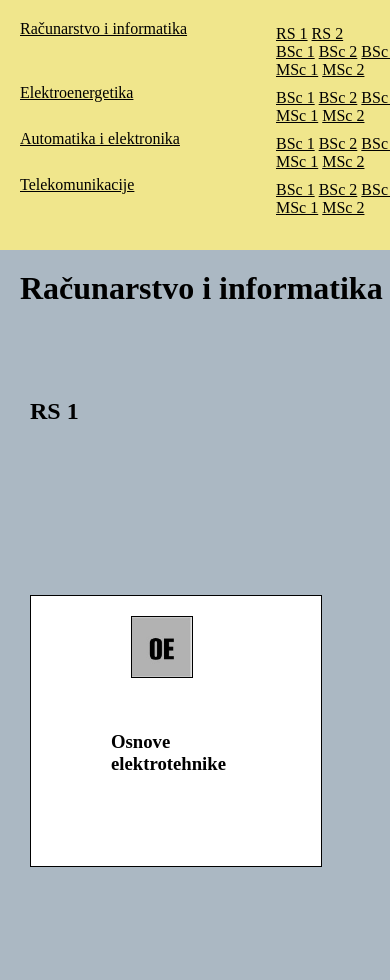
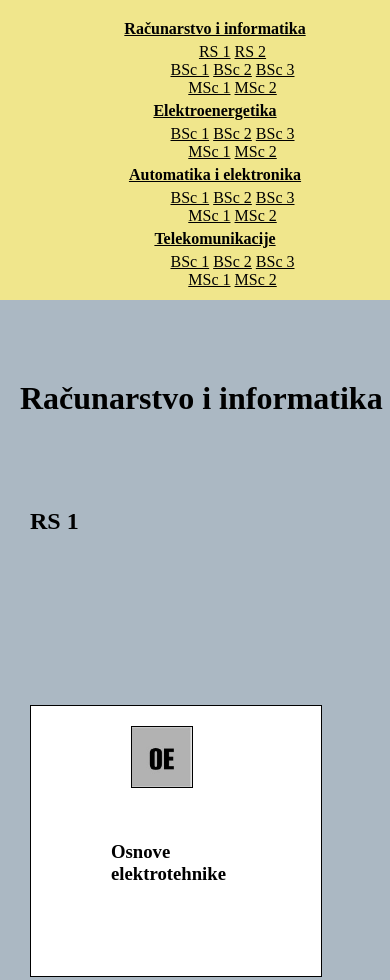
Before and after one commit to mbobic1/web_app_classrome_attendance, a plain HTML site: page html/predmet.html in a window 390 px wide. Shown: the top 980 px of the page. Drawn offline with Linux system fonts and the light colour scheme.

Commit message:
Na sredinu stavljen menu pri moblinom pregledu

```diff
--- a/css/predmet.css
+++ b/css/predmet.css
@@ -85,22 +85,22 @@ h1{
 
 @media screen and (min-width: 100px) and (max-width: 600px) {
     .glavniMenu{
-      height: 200px;
+      height: 250px;
       align-items: center;
 
     }
       .prviRed{
       width: 100%;
-      float: left;
+
       align-items: center;
+      text-align: center;
     }
     .drugiRed{
         align-items: center;
         padding: 5px;
-        float:right;
     }
 
     #ri{
-        margin-top: 250px;
+        margin-top: 360px;
     }
   }
--- a/html/predmet.html
+++ b/html/predmet.html
@@ -10,7 +10,7 @@
 <body>
         <ul class="glavniMenu">
             <li class="prviRed">
-                <a href="#ri"> Računarstvo i informatika </a>
+                <a href="#ri"><b>Računarstvo i informatika </b></a>
                     <div class="drugiRed">
                         <ul>
                             <li>
@@ -34,7 +34,7 @@
                     </div>
             </li>
             <li class="prviRed">
-                <a href="#ee"> Elektroenergetika </a>
+                <a href="#ee"><b>Elektroenergetika</b> </a>
                 <div class="drugiRed">
                     <ul>
                         <li>
@@ -52,7 +52,7 @@
                 </div>
             </li>
             <li class="prviRed">
-                <a href="#aie"> Automatika i elektronika </a>
+                <a href="#aie"> <b>Automatika i elektronika</b> </a>
                 <div class="drugiRed">
                     <ul>
                         <li>
@@ -70,7 +70,7 @@
                 </div>
             </li>
             <li class="prviRed">
-                <a href="#tk"> Telekomunikacije </a>
+                <a href="#tk"> <b>Telekomunikacije</b> </a>
                 <div class="drugiRed">
                     <ul>
                         <li>
```
